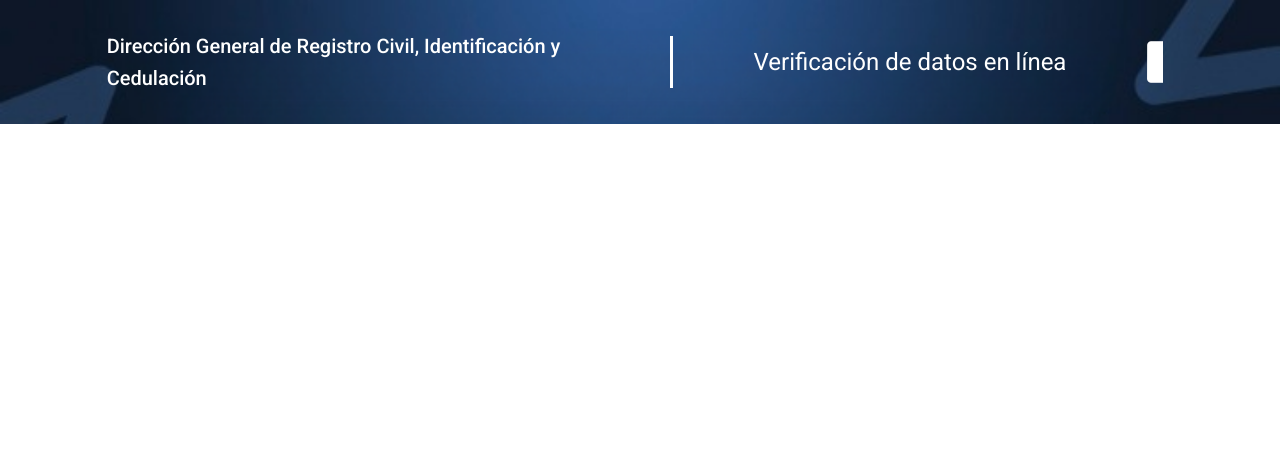
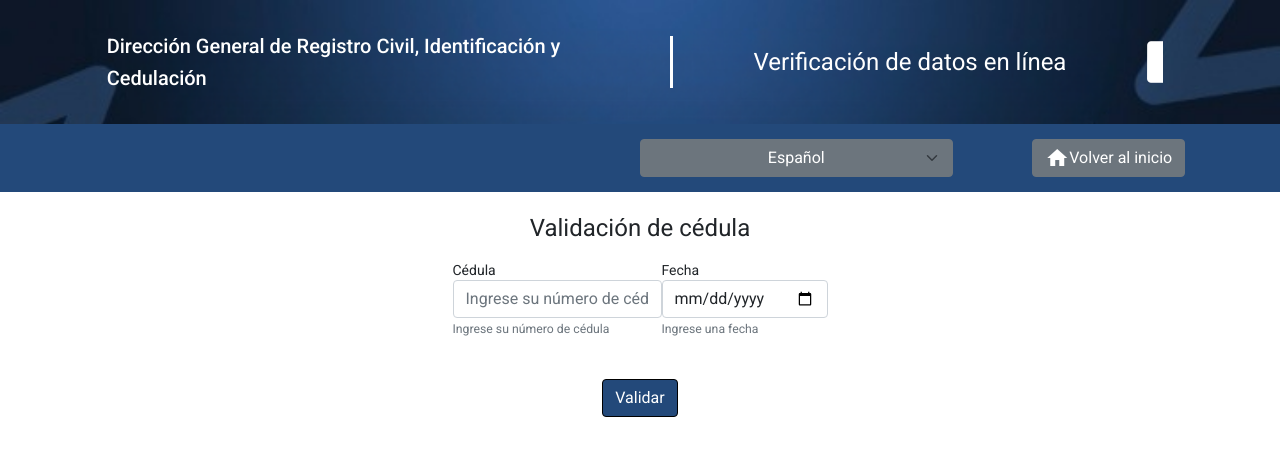
Before and after one commit to ErickMayorga/proyecto-usabilidad-registro-civil, an Angular app: page /validacion-cedula in a window 1280 px wide. Before the commit this address led to /. Shown: the top 456 px of the page. Built offline with nearby package versions, Linux system fonts and the light colour scheme.

Commit message:
componente validacion-cedula
Creación de el componente validacion-cedula.

```diff
--- a/src/app/app-routing.module.ts
+++ b/src/app/app-routing.module.ts
@@ -2,11 +2,15 @@
 import { RouterModule, Routes } from '@angular/router';
 import { InicioSesionComponent } from './rutas/inicio-sesion/inicio-sesion.component';
 import {RecuperarPasswordComponent} from "./rutas/recuperar-password/recuperar-password.component";
+import { RegistroComponent } from './rutas/registro/registro.component';
+import { ValidacionCedulaComponent } from './rutas/validacion-cedula/validacion-cedula.component';
 import {TestComponent} from "./rutas/test/test.component";
 
 const routes: Routes = [
   { path: 'inicio-sesion', component: InicioSesionComponent },
   { path: 'recuperar-password', component: RecuperarPasswordComponent },
+  { path: 'registro', component: RegistroComponent},
+  { path: 'validacion-cedula', component: ValidacionCedulaComponent},
   { path: 'test', component: TestComponent },
   { path: '', redirectTo: '/inicio-sesion', pathMatch: 'full' },
   //{ path: '**', component: InicioSesionComponent }
--- a/src/app/app.module.ts
+++ b/src/app/app.module.ts
@@ -16,6 +16,7 @@
 import {MatDialogModule} from "@angular/material/dialog";
 import {CommonModule} from "@angular/common";
 import { TestComponent } from './rutas/test/test.component';
+import { ValidacionCedulaComponent } from './rutas/validacion-cedula/validacion-cedula.component';
 
 @NgModule({
   declarations: [
@@ -27,7 +28,8 @@
     BarraMenuComponent,
     NotificacionComponent,
     CampoEntradaComponent,
-    TestComponent
+    TestComponent,
+    ValidacionCedulaComponent
   ],
   imports: [
     BrowserModule,
--- a/src/app/rutas/registro/registro.component.html
+++ b/src/app/rutas/registro/registro.component.html
@@ -1 +1 @@
-<p>registro works!</p>
+<app-barra-menu></app-barra-menu>
--- /dev/null
+++ b/src/app/rutas/validacion-cedula/validacion-cedula.component.html
@@ -0,0 +1,25 @@
+<app-barra-menu></app-barra-menu>
+<br>
+<h1 class="text-center">Validación de cédula</h1>
+<div class="container-fluid">
+    <div class="row">
+            <div class="col-12 d-flex justify-content-center">
+                <div *ngFor="let campo of campos">
+                    <app-campo-entrada
+                      [formGroup]="formGroup"
+                      [campoOpciones]="campo">
+                    </app-campo-entrada>
+                  </div>
+
+            </div>
+    </div>
+            <br>
+            <br>
+    <div class="row">
+            <div class="col-12 d-flex justify-content-center">
+                <button class="btn boton align-middle" type="submit" routerLink="/registro">Validar</button>
+            </div>
+
+           </div>
+
+</div>
--- /dev/null
+++ b/src/app/rutas/validacion-cedula/validacion-cedula.component.scss
@@ -0,0 +1,6 @@
+.boton{
+    background-color: #23497A;
+    color: white;
+    width: auto;
+    border: 1px solid black;
+}
--- /dev/null
+++ b/src/app/rutas/validacion-cedula/validacion-cedula.component.ts
@@ -0,0 +1,61 @@
+import { Component, OnInit } from '@angular/core';
+import {FormGroup} from "@angular/forms";
+import {CampoEntradaInterface} from "../../interfaces/campo-entrada.interface";
+import {CampoEntradaService} from "../../servicios/campo-entrada/campo-entrada.service";
+import {MatDialog} from "@angular/material/dialog";
+import {TipoCampoEnum} from "../../constants/tipo-campo.enum";
+import {TipoMensajeEnum} from "../../constants/tipo-mensaje.enum";
+
+@Component({
+  selector: 'app-validacion-cedula',
+  templateUrl: './validacion-cedula.component.html',
+  styleUrls: ['./validacion-cedula.component.scss']
+})
+export class ValidacionCedulaComponent implements OnInit {
+
+  formGroup!: FormGroup
+  campos: CampoEntradaInterface[] = [
+    {
+      type: TipoCampoEnum.TEXT,
+      title: 'Cédula',
+      nameField: 'campo',
+      helpText: 'Ingrese su número de cédula',
+      screenReaderText: 'Screen Reader Field',
+      placeholder: 'Ingrese su número de cédula',
+      mensajes: [
+        {
+          tipo: TipoMensajeEnum.REQUERIDO,
+          textoMensaje: 'Este campo es requerido',
+        },
+        {
+          tipo: TipoMensajeEnum.LONGITUD,
+          textoMensaje: 'La longitud de este campo es de 10 caracteres',
+          opciones: {min: 10}
+        },
+      ],
+      deshabilitar: false
+    },
+    {
+      type: TipoCampoEnum.DATE,
+      title: 'Fecha',
+      nameField: 'fecha',
+      helpText: 'Ingrese una fecha',
+      screenReaderText: 'Screen Reader Fecha',
+      placeholder: 'DD/MM/YYYY',
+      mensajes: [
+        {
+          tipo: TipoMensajeEnum.REQUERIDO,
+          textoMensaje: 'Este campo es requerido',
+        },
+      ],
+      deshabilitar: false
+    },
+  ]
+  constructor(private readonly campoEntradaService: CampoEntradaService,
+    public dialog: MatDialog,) {
+    this.formGroup = this.campoEntradaService.getFormGroup(this.campos)
+}
+
+  ngOnInit(): void {
+  }
+}
```
Also changed, not shown: src/app/rutas/registro/registro.component.ts (+4 -4 lines), src/app/rutas/registro/registro.component.scss (line endings or trailing spaces), 1 other file (tests, documents, lock files or other folders).
